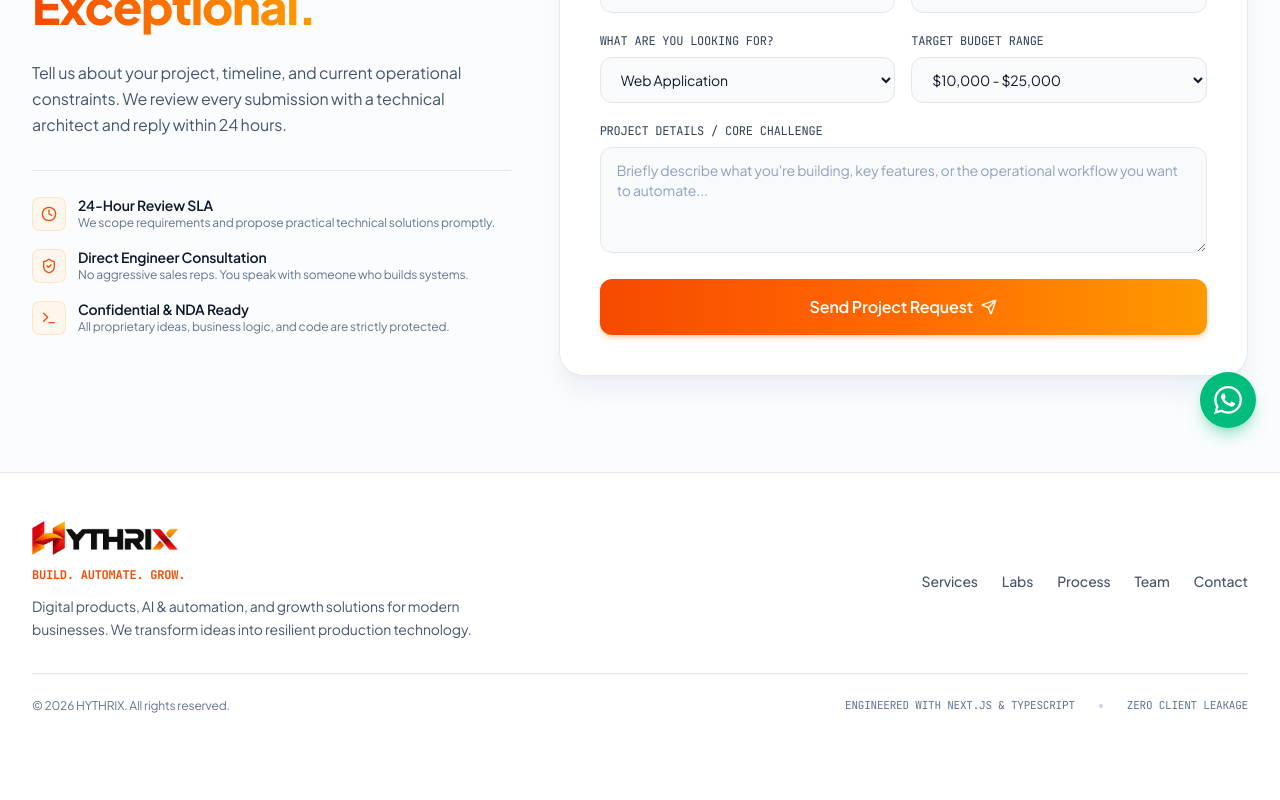
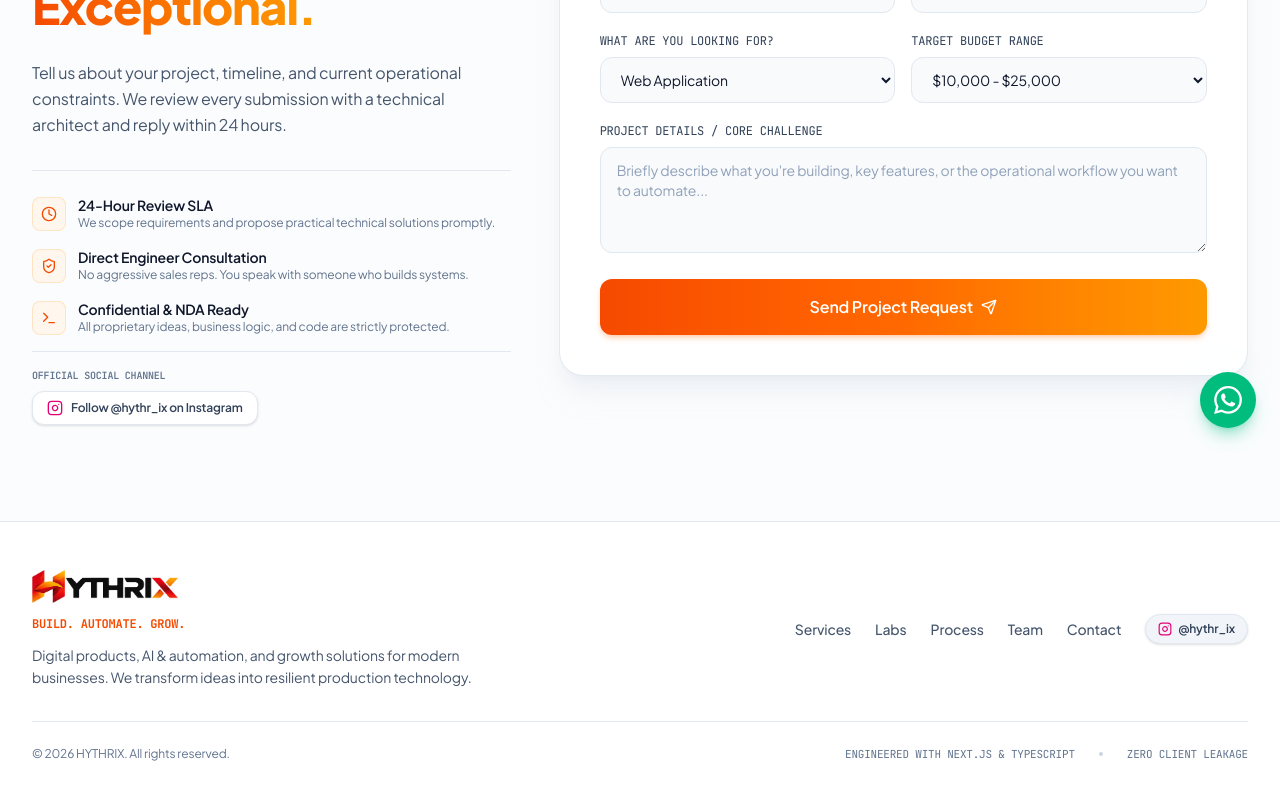
Before and after one commit to hyndhavamahesh345/Hythrix, a Next.js app in the folder frontend/: page /contact in a window 1280 px wide. Shown: the part 348-1148 px from the top of the page. Before the commit the page ends 1110 px from the top, so only its background shows below. Built offline with nearby package versions, Linux system fonts and the light colour scheme.

Commit message:
feat: add official Instagram link to footer and contact section

```diff
--- a/frontend/src/frontend/components/layout/Footer.tsx
+++ b/frontend/src/frontend/components/layout/Footer.tsx
@@ -2,6 +2,16 @@
 
 import Link from "next/link";
 import BrandLogo from "./BrandLogo";
+
+function InstagramIcon({ className = "w-3.5 h-3.5" }: { className?: string }) {
+  return (
+    <svg className={className} fill="none" stroke="currentColor" strokeWidth="2" strokeLinecap="round" strokeLinejoin="round" viewBox="0 0 24 24" aria-hidden="true">
+      <rect width="20" height="20" x="2" y="2" rx="5" ry="5" />
+      <path d="M16 11.37A4 4 0 1 1 12.63 8 4 4 0 0 1 16 11.37z" />
+      <line x1="17.5" x2="17.51" y1="6.5" y2="6.5" />
+    </svg>
+  );
+}
 
 interface FooterProps {
   onStartProject?: () => void;
@@ -26,7 +36,8 @@ export default function Footer({ onStartProject, onOpenDemo }: FooterProps = {})
             </p>
           </div>
 
-          {/* Quick Navigation Links */}
+          {/* Quick Navigation Links & Social */}
+          <div className="flex flex-col sm:flex-row items-start sm:items-center gap-4 sm:gap-6">
             <div className="flex flex-wrap items-center gap-5 sm:gap-6 text-xs sm:text-sm font-medium text-slate-600">
               <Link href="/services" className="hover:text-slate-950 transition-colors">
                 Services
@@ -43,6 +54,18 @@ export default function Footer({ onStartProject, onOpenDemo }: FooterProps = {})
               <Link href="/contact" className="hover:text-slate-950 transition-colors">
                 Contact
               </Link>
+            </div>
+
+            <a
+              href="https://www.instagram.com/hythr_ix/"
+              target="_blank"
+              rel="noopener noreferrer"
+              aria-label="Follow HYTHRIX on Instagram"
+              className="inline-flex items-center gap-1.5 px-3 py-1.5 rounded-full text-xs font-semibold text-slate-700 hover:text-white bg-slate-100 hover:bg-gradient-to-r hover:from-purple-600 hover:via-pink-500 hover:to-orange-500 border border-slate-200 hover:border-transparent transition-all shadow-sm group"
+            >
+              <InstagramIcon className="w-3.5 h-3.5 text-pink-600 group-hover:text-white transition-colors" />
+              <span>@hythr_ix</span>
+            </a>
           </div>
         </div>
 
--- a/frontend/src/frontend/components/sections/ContactSection.tsx
+++ b/frontend/src/frontend/components/sections/ContactSection.tsx
@@ -9,6 +9,16 @@ import {
   Clock,
   Terminal,
 } from "lucide-react";
+
+function InstagramIcon({ className = "w-4 h-4" }: { className?: string }) {
+  return (
+    <svg className={className} fill="none" stroke="currentColor" strokeWidth="2" strokeLinecap="round" strokeLinejoin="round" viewBox="0 0 24 24" aria-hidden="true">
+      <rect width="20" height="20" x="2" y="2" rx="5" ry="5" />
+      <path d="M16 11.37A4 4 0 1 1 12.63 8 4 4 0 0 1 16 11.37z" />
+      <line x1="17.5" x2="17.51" y1="6.5" y2="6.5" />
+    </svg>
+  );
+}
 
 export default function ContactSection() {
   const [formData, setFormData] = useState({
@@ -142,6 +152,22 @@ export default function ContactSection() {
                     All proprietary ideas, business logic, and code are strictly protected.
                   </div>
                 </div>
+              </div>
+
+              {/* Official Instagram Channel */}
+              <div className="pt-4 border-t border-slate-200">
+                <span className="text-[10px] font-mono text-slate-500 uppercase tracking-widest block mb-2 font-semibold">
+                  OFFICIAL SOCIAL CHANNEL
+                </span>
+                <a
+                  href="https://www.instagram.com/hythr_ix/"
+                  target="_blank"
+                  rel="noopener noreferrer"
+                  className="inline-flex items-center gap-2 px-3.5 py-2 rounded-xl text-xs font-semibold text-slate-700 hover:text-white bg-white hover:bg-gradient-to-r hover:from-purple-600 hover:via-pink-500 hover:to-orange-500 border border-slate-200 hover:border-transparent transition-all shadow-sm group"
+                >
+                  <InstagramIcon className="w-4 h-4 text-pink-600 group-hover:text-white transition-colors" />
+                  <span>Follow @hythr_ix on Instagram</span>
+                </a>
               </div>
             </div>
           </div>
```
Lines whose indentation alone changed are shown as unchanged.
